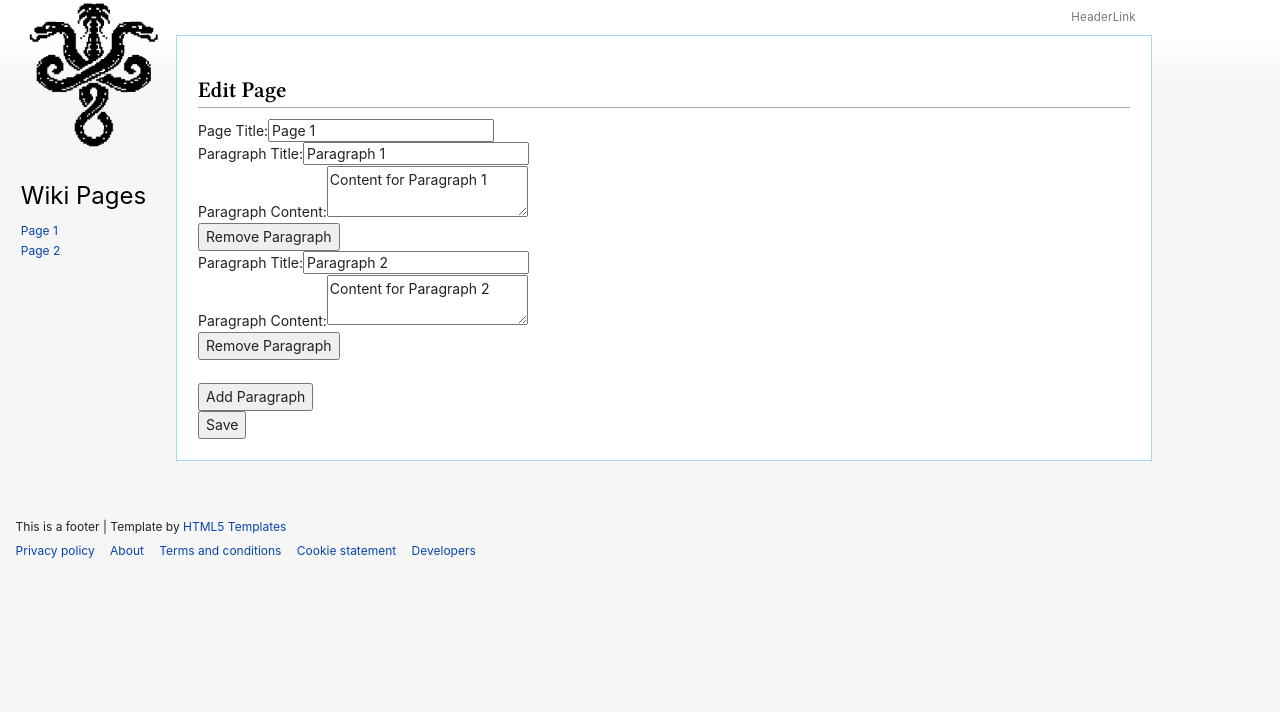
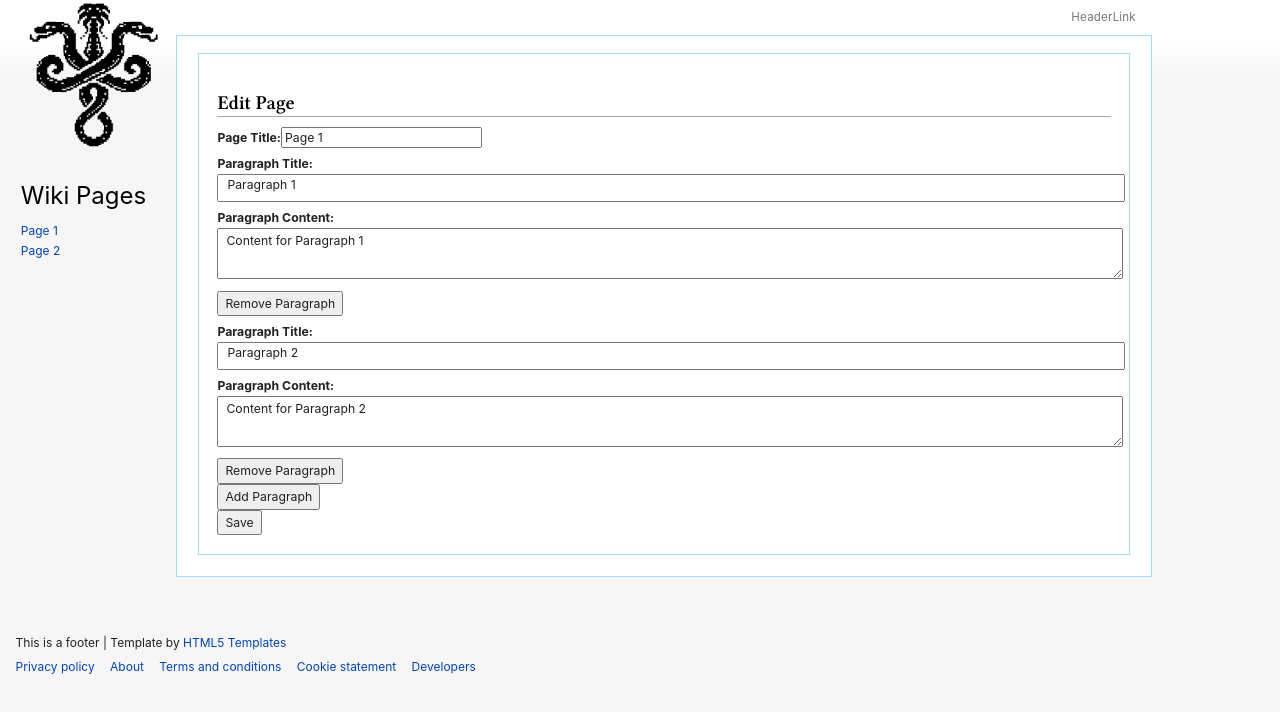
Before and after one commit to Hydraxon91/WikiPOC, a React (Create React App) app in the folder wiki-frontend/: page /edit/1 in a window 1280 px wide. Shown: the top 712 px of the page. Built offline with nearby package versions, Linux system fonts and the light colour scheme.

Commit message:
Made edit page look better

```diff
--- a/wiki-frontend/src/Components/EditPage.js
+++ b/wiki-frontend/src/Components/EditPage.js
@@ -40,35 +40,53 @@ const EditPage = ({ pages, onSave, onSubmit }) => {
     navigate('/');
   };
 
+  const autoExpand = (e) => {
+    e.target.style.height = 'auto';
+    e.target.style.height = e.target.scrollHeight + 'px';
+  };
+
   return (
-    <div>
+    <div className="article">
       <h2>{newPage? 'Create Page' : 'Edit Page' }</h2>
-      <label>Page Title:</label>
-      <input type="text" value={title} onChange={(e) => setTitle(e.target.value)} />
-      <br />
+      <div className='editDiv'>
+        <label className="editLabel">Page Title:</label>
+        <input
+          type="text"
+          value={title}
+          onChange={(e) => setTitle(e.target.value)}
+        />
+      </div>
       <div>
         {paragraphs.map((paragraph, index) => (
           <div key={index}>
-            <label>Paragraph Title:</label>
+            <div className='editDiv'>
+              <label className="editLabel">Paragraph Title:</label>
               <input
                 type="text"
                 value={paragraph.title}
                 onChange={(e) => handleParagraphChange(index, 'title', e.target.value)}
+                className='inputField'
               />
-            <br />
-            <label>Paragraph Content:</label>
+            </div>
+            <div className='editDiv'>
+              <label className="editLabel">Paragraph Content:</label>
               <textarea
                 value={paragraph.content}
-              onChange={(e) => handleParagraphChange(index, 'content', e.target.value)}
+                onChange={(e) => {
+                  handleParagraphChange(index, 'content', e.target.value);
+                  autoExpand(e);
+                }}
+                className='inputField'
               />
-            <br />
+            </div>
             <button onClick={() => handleRemoveParagraph(index)}>Remove Paragraph</button>
           </div>
         ))}
       </div>
-      <br />
+
       <button onClick={handleAddParagraph}>Add Paragraph</button>
       <br />
+
       <button onClick={handleSave}>Save</button>
     </div>
   );
```
Lines whose indentation alone changed are shown as unchanged.
